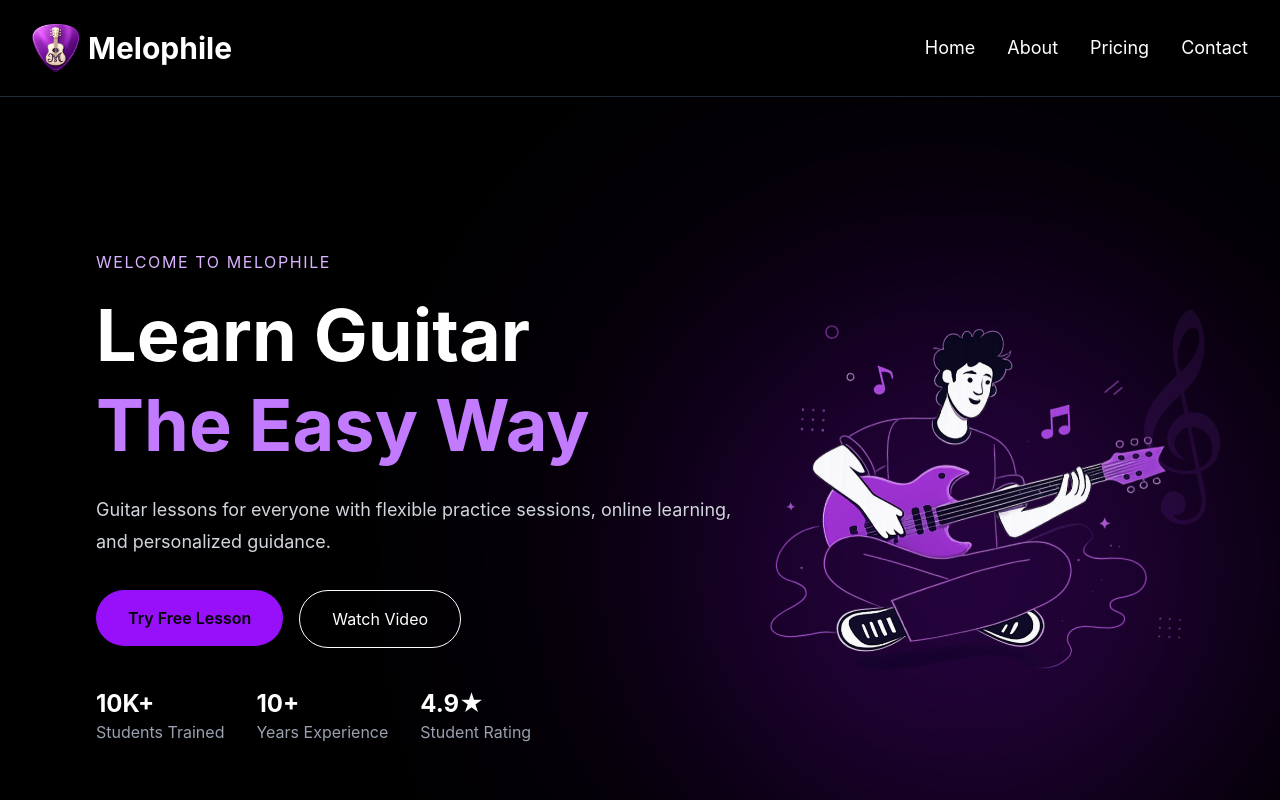
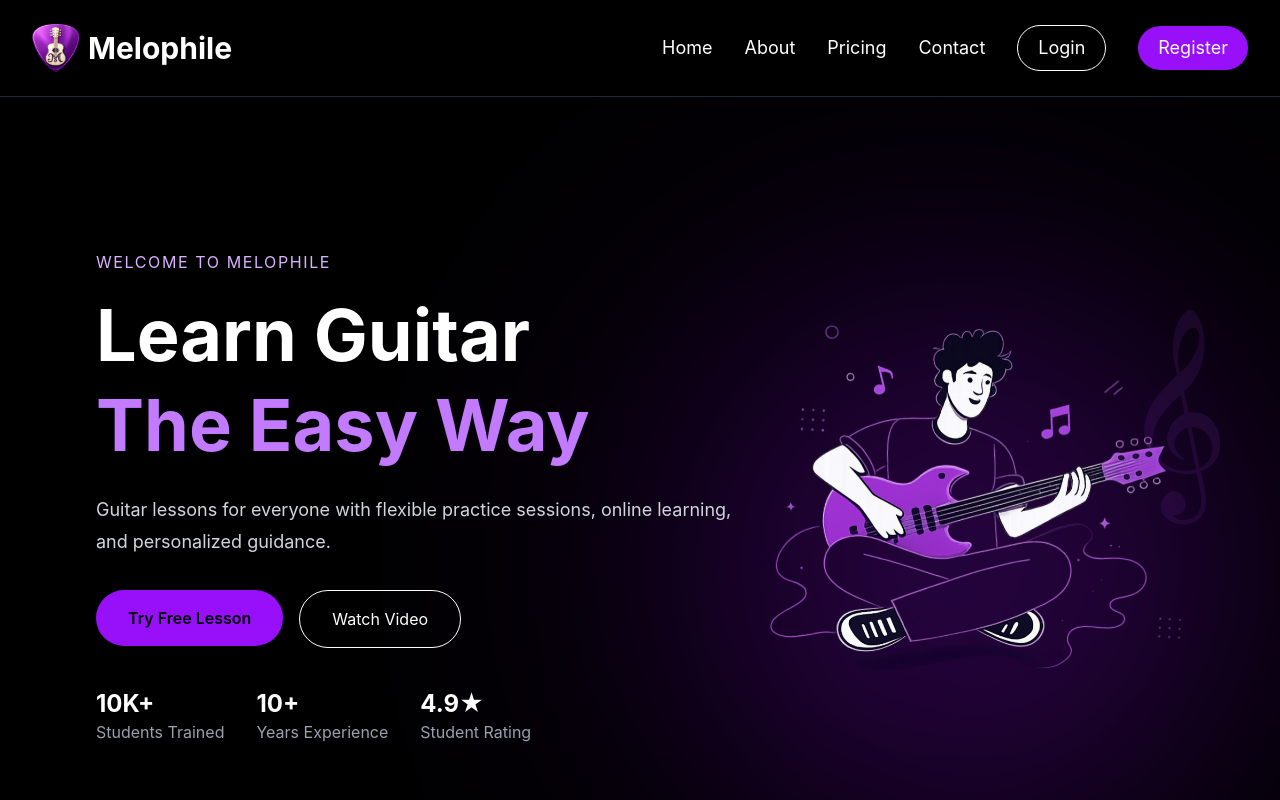
Before and after one commit to SahilPotale1405/Melophile, a React (Vite) app in the folder client/: page / in a window 1280 px wide. Shown: the top 800 px of the page. Built offline with nearby package versions, Linux system fonts and the light colour scheme.

Commit message:
Add login and register buttons

```diff
--- a/client/src/components/public/Navbar.jsx
+++ b/client/src/components/public/Navbar.jsx
@@ -4,10 +4,13 @@ import logo from "../../assets/logo.png";
 
 function Navbar() {
   const [menuOpen, setMenuOpen] = useState(false);
-    return(
+
+  return (
     <>
       <nav className="flex justify-between items-center px-8 py-6 border-b border-gray-800">
-            <a href="#" className="flex items-center gap-2">
+
+        {/* Logo */}
+        <a href="/" className="flex items-center gap-2">
           <img
             src={logo}
             alt="Melophile Logo"
@@ -19,13 +22,46 @@ function Navbar() {
           </span>
         </a>
 
-        <ul className="hidden md:flex gap-8 text-lg">
-          <li><a href="#">Home</a></li>
-          <li><a href="#about">About</a></li>
-          <li><a href="#pricing">Pricing</a></li>
-          <li><a href="#contact">Contact</a></li>
+        {/* Desktop Menu */}
+        <div className="hidden md:flex items-center gap-8 text-lg">
+
+          <ul className="flex gap-8">
+            <li>
+              <a href="/">Home</a>
+            </li>
+
+            <li>
+              <a href="#about">About</a>
+            </li>
+
+            <li>
+              <a href="#pricing">Pricing</a>
+            </li>
+
+            <li>
+              <a href="#contact">Contact</a>
+            </li>
           </ul>
 
+          {/* Login */}
+          <a
+            href="/login"
+            className="px-5 py-2 rounded-full border border-white hover:bg-white hover:text-black transition"
+          >
+            Login
+          </a>
+
+          {/* Register */}
+          <a
+            href="/register"
+            className="px-5 py-2 rounded-full bg-purple-600 hover:bg-purple-700 transition"
+          >
+            Register
+          </a>
+
+        </div>
+
+        {/* Mobile Menu Button */}
         <button
           className="md:hidden text-2xl"
           onClick={() => setMenuOpen(!menuOpen)}
@@ -35,18 +71,38 @@ function Navbar() {
 
       </nav>
 
-        {/*Mobile Menu*/}
-
+      {/* Mobile Menu */}
       {menuOpen && (
         <div className="md:hidden flex flex-col items-center gap-6 py-6 bg-black">
-              <a href="#">Home</a>
+
+          <a href="/">Home</a>
+
           <a href="#about">About</a>
+
           <a href="#pricing">Pricing</a>
+
           <a href="#contact">Contact</a>
+
+          {/* Mobile Login */}
+          <a
+            href="/login"
+            className="px-6 py-2 rounded-full border border-white"
+          >
+            Login
+          </a>
+
+          {/* Mobile Register */}
+          <a
+            href="/register"
+            className="px-6 py-2 rounded-full bg-purple-600"
+          >
+            Register
+          </a>
+
         </div>
-          )
-        }
+      )}
     </>
   );
 }
+
 export default Navbar;
```
Lines whose indentation alone changed are shown as unchanged.
